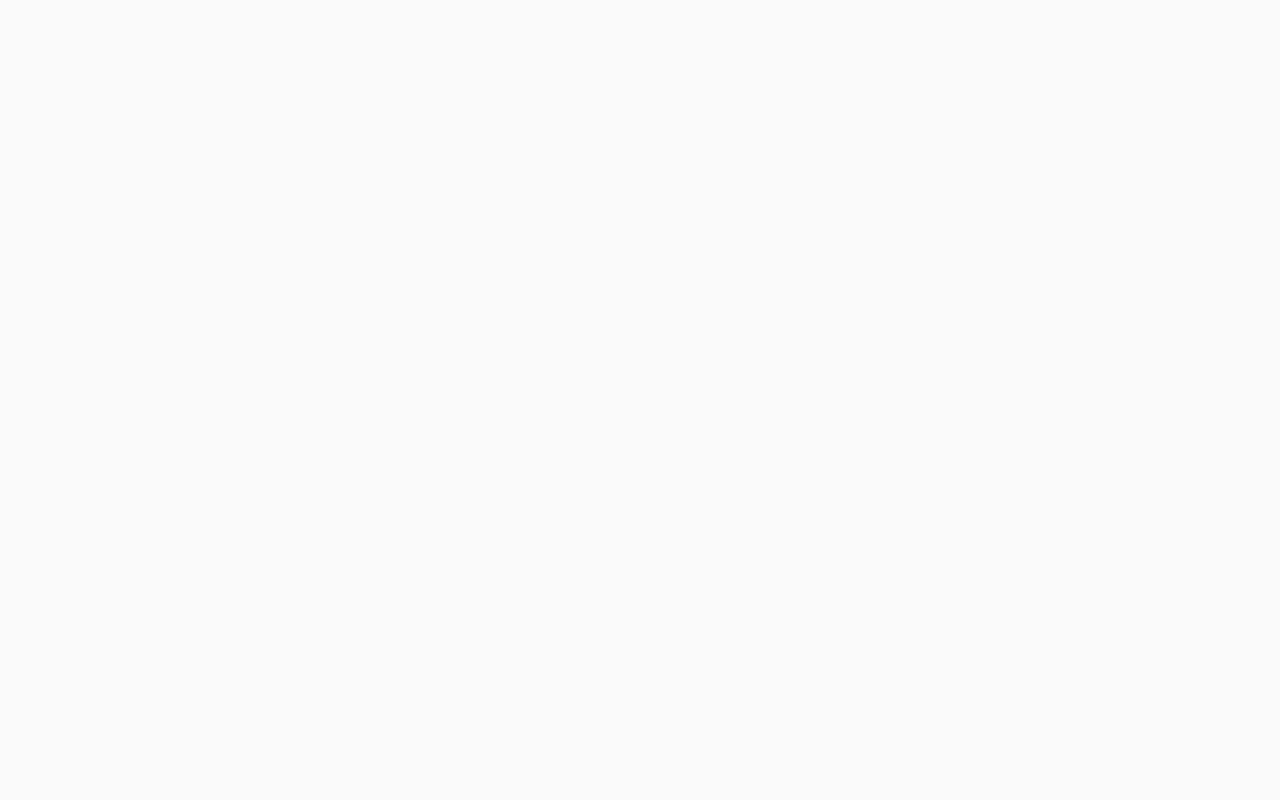
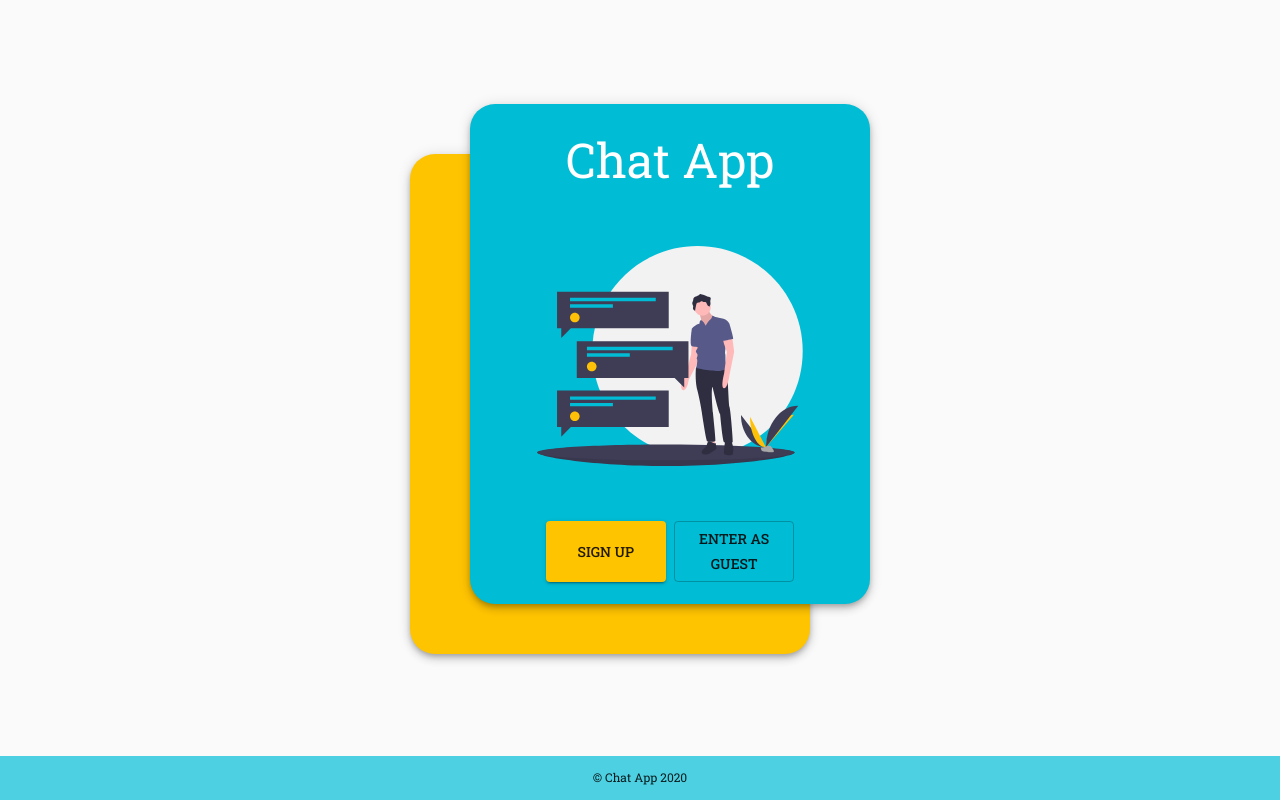
Before and after one commit to m-rejdych/Chat-App, a React (Create React App) app: page /chat in a window 1280 px wide. Built offline with nearby package versions, Linux system fonts and the light colour scheme.

Commit message:
Added home cards

```diff
--- a/src/App.jsx
+++ b/src/App.jsx
@@ -1,8 +1,26 @@
 import React from 'react';
-import { Button } from '@material-ui/core';
+import { makeStyles } from '@material-ui/core';
+
+import Home from './pages/Home';
+import Footer from './shared/Footer';
+
+const useStyles = makeStyles((theme) => ({
+  root: {
+    position: 'relative',
+    width: '100vw',
+    height: '100vh',
+  },
+}));
 
 const App = () => {
-  return <div></div>;
+  const classes = useStyles();
+
+  return (
+    <div className={classes.root}>
+      <Home />
+      <Footer />
+    </div>
+  );
 };
 
 export default App;
--- /dev/null
+++ b/src/components/Cards/Cards.jsx
@@ -0,0 +1,60 @@
+import React, { useRef, useState } from 'react';
+import { Box } from '@material-ui/core';
+import gsap from 'gsap';
+
+import FirstCard from './FirstCard';
+import SecondCard from './SecondCard';
+
+const Cards = () => {
+  const [firstOnTop, setFirstOnTop] = useState(true);
+  const firstCardRef = useRef(null);
+  const secondCardRef = useRef(null);
+
+  const switchCards = () => {
+    const firstCard = firstCardRef.current;
+    const secondCard = secondCardRef.current;
+
+    setTimeout(() => setFirstOnTop(false), 500);
+
+    const tl = gsap.timeline();
+
+    tl.to(firstCard, {
+      x: '+=175',
+      y: '-=40',
+      duration: 0.4,
+      ease: 'power3.inOut',
+    })
+      .to(
+        secondCard,
+        { x: '-=175', y: '+=40', duration: 0.4, ease: 'power3.inOut' },
+        '-=0.4',
+      )
+      .to(firstCard, {
+        x: '-=235',
+        y: '+=90',
+        duration: 0.4,
+        ease: 'power3.inOut',
+      })
+      .to(
+        secondCard,
+        { x: '+=235', y: '-=90', duration: 0.4, ease: 'power3.inOut' },
+        '-=0.4',
+      );
+
+    // gsap.to(firstCard, { x: '+=175', y: '-=40', duration: 1 });
+    // gsap.to(secondCard, { x: '-=175', y: '+=40', duration: 1 });
+  };
+
+  return (
+    <Box position="relative" width={400} height={500}>
+      <FirstCard
+        ref={firstCardRef}
+        isOnTop={firstOnTop}
+        switchCards={switchCards}
+      />
+      <SecondCard ref={secondCardRef} isOnTop={!firstOnTop} />
+    </Box>
+  );
+};
+
+export default Cards;
--- /dev/null
+++ b/src/components/Cards/FirstCard/FirstCard.jsx
@@ -0,0 +1,146 @@
+import React, { useEffect, useRef, forwardRef } from 'react';
+import {
+  Card,
+  CardContent,
+  CardActions,
+  CardHeader,
+  makeStyles,
+  Button,
+} from '@material-ui/core';
+import gsap from 'gsap';
+
+import { ReactComponent as MessagesSvg } from '../../../assets/MessagesSvg.svg';
+
+const useStyles = makeStyles((theme) => ({
+  root: {
+    position: 'absolute',
+    left: 30,
+    bottom: 25,
+    backgroundColor: theme.palette.primary.main,
+    height: '100%',
+    width: '100%',
+    display: 'flex',
+    flexDirection: 'column',
+    justifyContent: 'space-around',
+    alignItems: 'center',
+    borderRadius: 25,
+    zIndex: ({ isOnTop }) => (isOnTop ? 2 : 1),
+  },
+  svg: {
+    width: 300,
+    height: 220,
+  },
+  typography: {
+    color: '#fff',
+  },
+  button: {
+    width: '50%',
+    height: '100%',
+  },
+}));
+
+const FirstCard = forwardRef(({ switchCards, isOnTop }, ref) => {
+  const classes = useStyles({ isOnTop });
+  const elementRef = useRef(null);
+
+  useEffect(() => {
+    const [element] = elementRef.current.children;
+
+    const circle = element.getElementById('circle');
+    const eclipse = element.getElementById('eclipse');
+    const chat1 = element.getElementById('chat-1');
+    const chat2 = element.getElementById('chat-2');
+    const chat3 = element.getElementById('chat-3');
+    const leaf1 = element.getElementById('leaf-1');
+    const leaf2 = element.getElementById('leaf-2');
+    const leaf3 = element.getElementById('leaf-3');
+    const leaf4 = element.getElementById('leaf-4');
+
+    const tl = gsap.timeline();
+    tl.set([circle, eclipse, chat1, chat2, chat3, leaf1, leaf2, leaf3, leaf4], {
+      autoAlpha: 0,
+    });
+    tl.set([leaf1, leaf2, leaf3, leaf4], { transformOrigin: 'center bottom' });
+
+    tl.fromTo(
+      eclipse,
+      { y: '+=300' },
+      { y: '-=300', autoAlpha: 1, duration: 1, ease: 'power3.inOut' },
+    )
+      .fromTo(
+        circle,
+        { y: '-=1000' },
+        { y: '+=1000', autoAlpha: 1, duration: 1, ease: 'power2.inOut' },
+        '-=0.3',
+      )
+      .fromTo(
+        chat1,
+        { x: '+=300' },
+        { x: '-=300', autoAlpha: 1, duration: 1, ease: 'elastic' },
+      )
+      .fromTo(
+        chat2,
+        { x: '-=300' },
+        { x: '+=300', autoAlpha: 1, duration: 1, ease: 'elastic' },
+        '-=0.5',
+      )
+      .fromTo(
+        chat3,
+        { x: '+=300' },
+        { x: '-=300', autoAlpha: 1, duration: 1, ease: 'elastic' },
+        '-=0.5',
+      )
+      .fromTo(
+        [leaf1, leaf2, leaf3, leaf4],
+        { y: '-=50' },
+        {
+          autoAlpha: 1,
+          duration: 0.3,
+          y: '+=50',
+          ease: 'slow',
+          stagger: 0.3,
+        },
+      );
+  }, []);
+
+  const handleClick = () => {
+    switchCards();
+  };
+
+  return (
+    <Card ref={ref} className={classes.root} elevation={5}>
+      {isOnTop && (
+        <>
+          <CardHeader
+            title="Chat App"
+            titleTypographyProps={{
+              variant: 'h3',
+              align: 'center',
+              className: classes.typography,
+            }}
+          />
+          <CardContent>
+            <div ref={elementRef}>
+              <MessagesSvg className={classes.svg} />
+            </div>
+          </CardContent>
+          <CardActions>
+            <Button
+              className={classes.button}
+              color="secondary"
+              variant="contained"
+              onClick={handleClick}
+            >
+              Sign up
+            </Button>
+            <Button className={classes.button} variant="outlined">
+              Enter as guest
+            </Button>
+          </CardActions>
+        </>
+      )}
+    </Card>
+  );
+});
+
+export default FirstCard;
--- /dev/null
+++ b/src/components/Cards/FirstCard/index.js
@@ -0,0 +1 @@
+export { default } from './FirstCard';
--- /dev/null
+++ b/src/components/Cards/SecondCard/SecondCard.jsx
@@ -0,0 +1,31 @@
+import React, { forwardRef } from 'react';
+import {
+  Card,
+  CardHeader,
+  CardContent,
+  CardActions,
+  makeStyles,
+  Typography,
+  TextField,
+} from '@material-ui/core';
+
+const useStyles = makeStyles((theme) => ({
+  root: {
+    position: 'absolute',
+    left: -30,
+    bottom: -25,
+    backgroundColor: theme.palette.secondary.main,
+    height: '100%',
+    width: '100%',
+    borderRadius: 25,
+    zIndex: ({ isOnTop }) => (isOnTop ? 2 : 1),
+  },
+}));
+
+const SecondCard = forwardRef(({ isOnTop }, ref) => {
+  const classes = useStyles({ isOnTop });
+
+  return <Card ref={ref} elevation={5} className={classes.root}></Card>;
+});
+
+export default SecondCard;
--- /dev/null
+++ b/src/components/Cards/SecondCard/index.js
@@ -0,0 +1 @@
+export { default } from './SecondCard';
--- /dev/null
+++ b/src/components/Cards/index.js
@@ -0,0 +1 @@
+export { default } from './Cards';
--- /dev/null
+++ b/src/pages/Home/Home.jsx
@@ -0,0 +1,27 @@
+import React from 'react';
+import { makeStyles } from '@material-ui/core';
+
+import Cards from '../../components/Cards';
+
+const useStyles = makeStyles((theme) => ({
+  root: {
+    width: '100%',
+    height: 'calc(100vh - 43px)',
+    backgroundColor: theme.palette.background.default,
+    display: 'flex',
+    justifyContent: 'center',
+    alignItems: 'center',
+  },
+}));
+
+const Home = () => {
+  const classes = useStyles();
+
+  return (
+    <div className={classes.root}>
+      <Cards />
+    </div>
+  );
+};
+
+export default Home;
--- /dev/null
+++ b/src/pages/Home/index.js
@@ -0,0 +1 @@
+export { default } from './Home';
--- /dev/null
+++ b/src/shared/Footer/Footer.jsx
@@ -0,0 +1,32 @@
+import React from 'react';
+import { makeStyles, Typography } from '@material-ui/core';
+
+const useStyles = makeStyles((theme) => ({
+  root: {
+    backgroundColor: theme.palette.primary.light,
+    width: '100%',
+    display: 'flex',
+    justifyContent: 'center',
+    alignItems: 'center',
+    position: 'absolute',
+    bottom: 0,
+    left: 0,
+  },
+  typography: {
+    padding: theme.spacing(1.5),
+  },
+}));
+
+const Footer = () => {
+  const classes = useStyles();
+
+  return (
+    <div className={classes.root}>
+      <Typography variant="caption" className={classes.typography}>
+        &copy; Chat App 2020
+      </Typography>
+    </div>
+  );
+};
+
+export default Footer;
--- /dev/null
+++ b/src/shared/Footer/index.js
@@ -0,0 +1 @@
+export { default } from './Footer';
```
Also changed, not shown: src/assets/MessagesSvg.svg (added).
